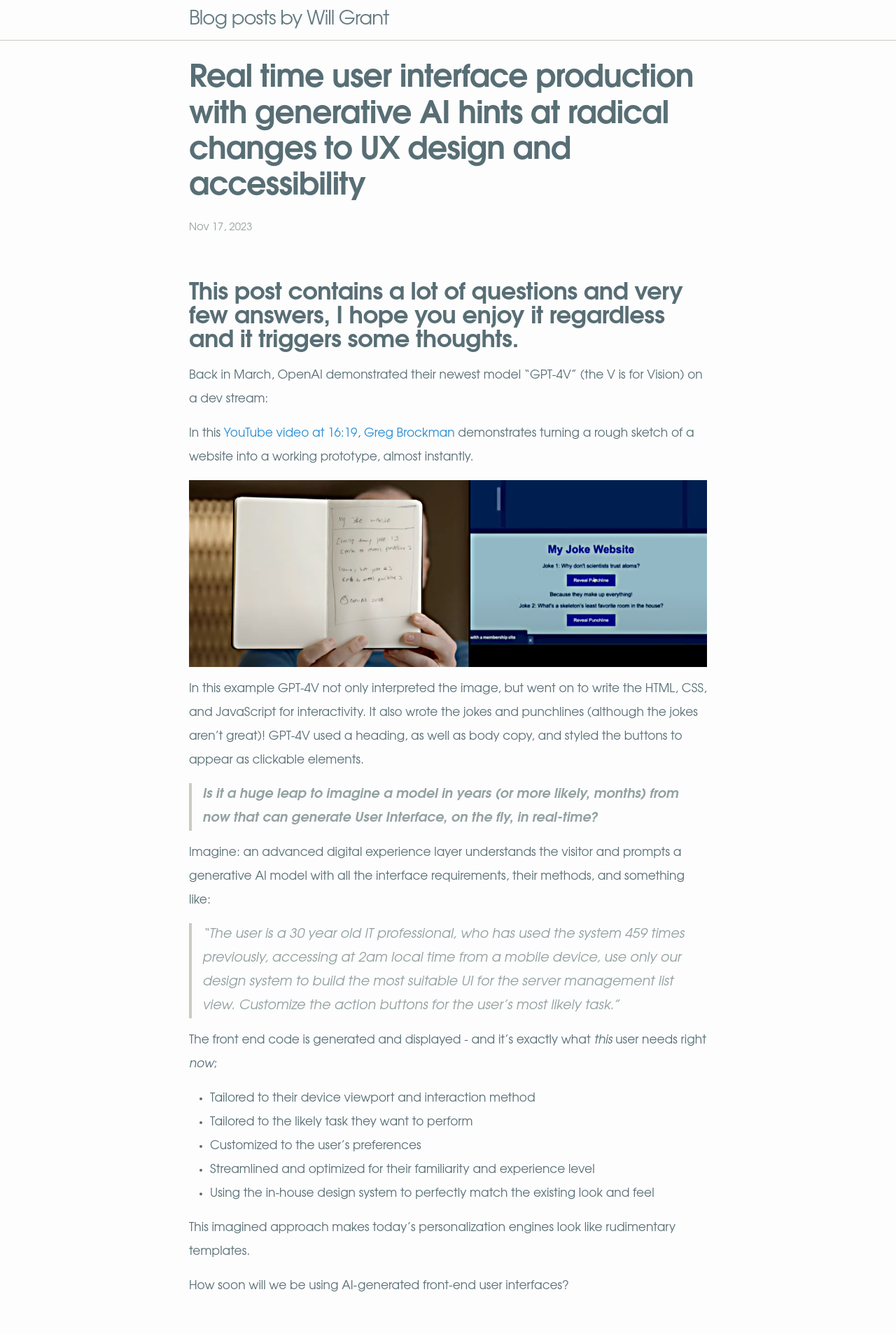
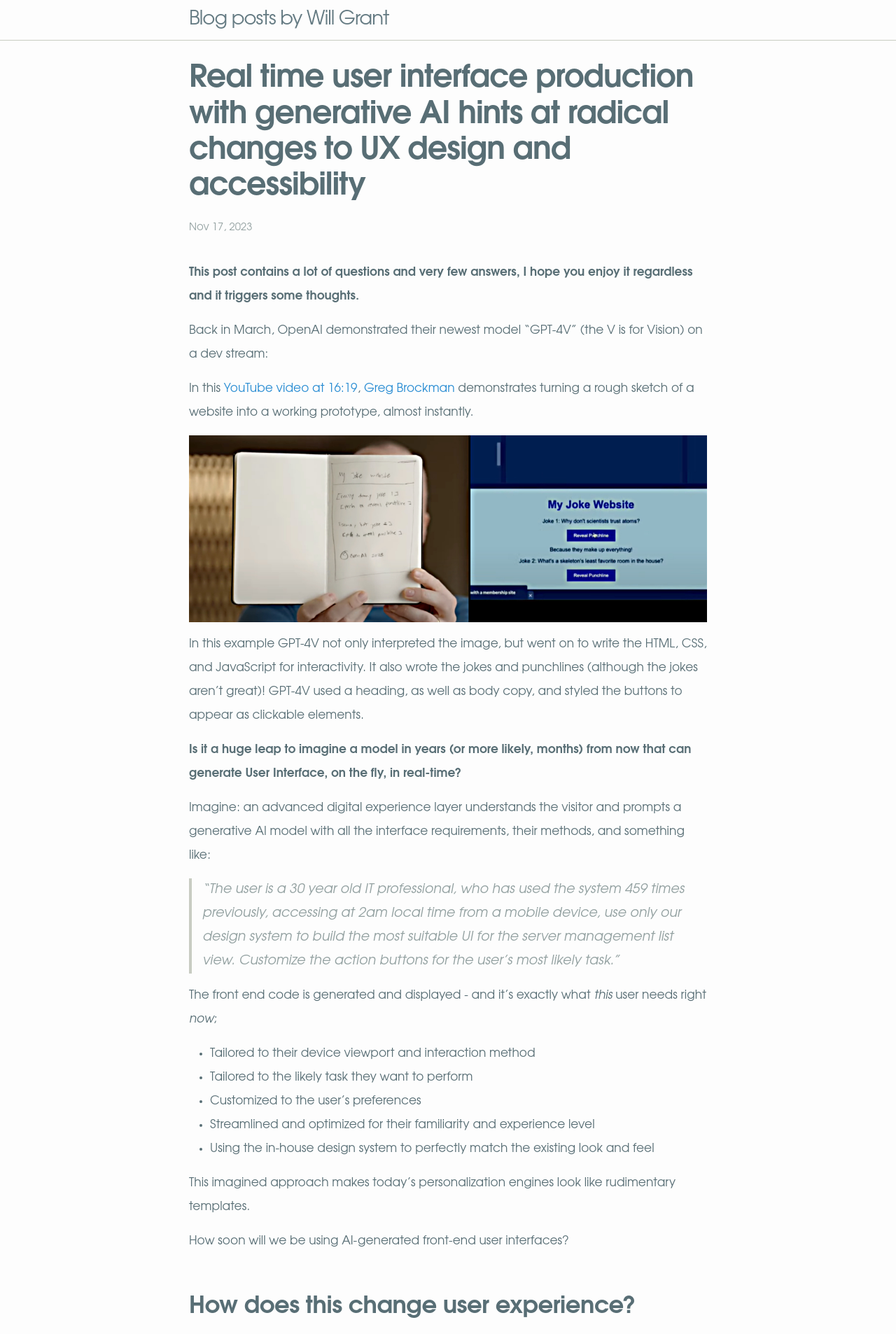
Before and after one commit to wgx/blog.willgrant.org, a Jekyll site: the page built from _posts/2023-11-17-real-time-ui-production-generative-ai-radical-changes-ux-design-accessibility.markdown, in a window 1280 px wide. Shown: the top 1906 px of the page at 70% size. Built offline with Jekyll 4.4.1, drawn with Linux system fonts in a browser that asks for light colours.

```diff
--- a/_posts/2023-11-17-real-time-ui-production-generative-ai-radical-changes-ux-design-accessibility.markdown
+++ b/_posts/2023-11-17-real-time-ui-production-generative-ai-radical-changes-ux-design-accessibility.markdown
@@ -3,7 +3,7 @@ layout: post
 title: "Real time user interface production with generative AI hints at radical changes to UX design and accessibility"
 date: 2023-11-17 00:10:13 -0000
 ---
-## This post contains a lot of questions and very few answers, I hope you enjoy it regardless and it triggers some thoughts.
+**This post contains a lot of questions and very few answers, I hope you enjoy it regardless and it triggers some thoughts.**
 
 Back in March, OpenAI demonstrated their newest model “GPT-4V” (the V is for Vision) on a dev stream:
 
@@ -13,7 +13,7 @@ In this [YouTube video at 16:19](https://www.youtube.com/live/outcGtbnMuQ?t=979)
 
 In this example GPT-4V not only interpreted the image, but went on to write the HTML, CSS, and JavaScript for interactivity. It also wrote the jokes and punchlines (although the jokes aren’t great)! GPT-4V used a heading, as well as body copy, and styled the buttons to appear as clickable elements.
 
-> **Is it a huge leap to imagine a model in years (or more likely, months) from now that can generate User Interface, on the fly, in real-time?**
+**Is it a huge leap to imagine a model in years (or more likely, months) from now that can generate User Interface, on the fly, in real-time?**
 
 Imagine: an advanced digital experience layer understands the visitor and prompts a generative AI model with all the interface requirements, their methods, and something like:
 
```
